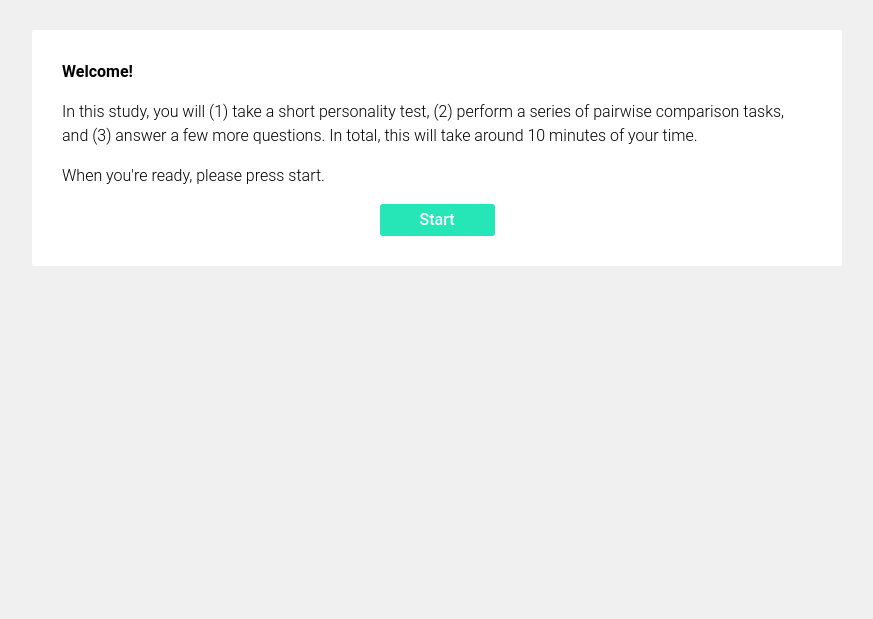
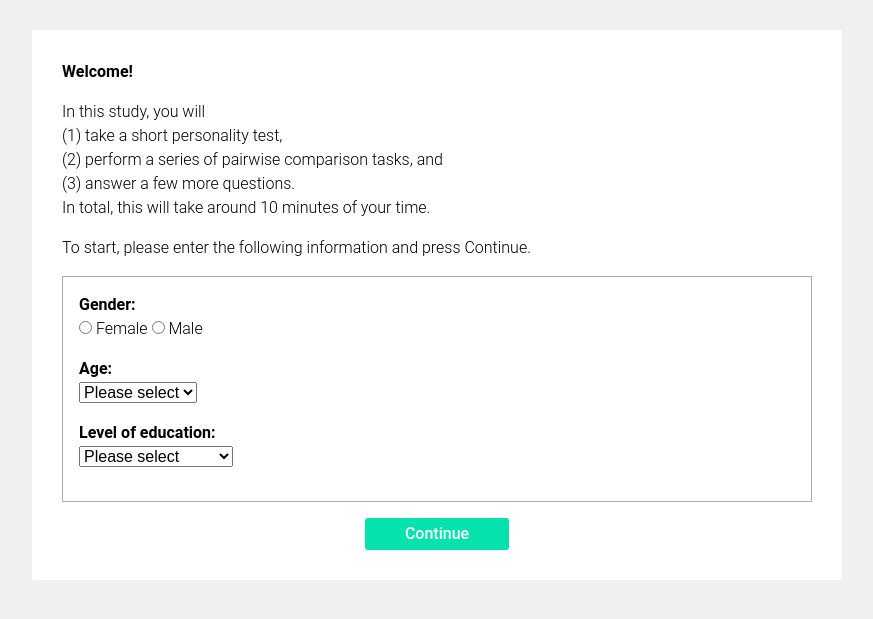
Before and after one commit to graup/thesis-experiment, a Python web app: template pilot-study/templates/start.html in a window 1280 px wide. Shown: the top 619 px of the page, without its empty margins (203-1076 px from the left). Run offline with Jinja, Linux system fonts and the light colour scheme; the template is opened without the code that fills it, so the values that code supplies are empty.

Commit message:
adjustments

```diff
--- a/pilot-study/static/style.css
+++ b/pilot-study/static/style.css
@@ -21,6 +21,12 @@ hr {
     margin: 1.5em 0;
 }
 
+h1 {
+    font-size: 1.5em;
+    font-weight: normal;
+    margin: 0 0 1rem;
+}
+
 #content {
     width: 750px;
     background-color: #fff;
@@ -35,7 +41,7 @@ hr {
 }
 
 .btn {
-    background-color: #26E6B7;
+    background-color: #05e2ac;
     border: 0;
     font: inherit;
     line-height: 2;
@@ -87,9 +93,11 @@ label {
 }
 .answers .rating span:first-child {
     text-align: left;
+    transform: translateX(-2.4em);
 }
 .answers .rating span:last-child {
     text-align: right;
+    transform: translateX(1.7em);
 }
 .answers label {
     display: flex;
--- a/pilot-study/templates/comparison.html
+++ b/pilot-study/templates/comparison.html
@@ -7,10 +7,12 @@
 <body>
   <div id="content">
     <form method="post" id="compare_form">
+        <h1>Step 2 / 3</h1>
+
       <div class="steps" id="steps">
 
         <div id="step0">
-          <p><strong>You will now be asked to compare a few user interface mockups for a new app.</strong></p>
+          <p><strong>You will now compare a few user interface mockups for a new app.</strong></p>
           <p>On the top of the screen, you will be given a scenario and a related task.</p>
           <p>Below that, you will see two versions (1 and 2) of an interface supporting this task.</p>
           <p>Please choose in which version you think <strong>you personally would be more likely to do the task</strong>.</p>
--- a/pilot-study/templates/gcos.html
+++ b/pilot-study/templates/gcos.html
@@ -6,7 +6,8 @@
 </head>
 <body>
   <div id="content">
-    <p><strong>Please take the following short personality test consisting of 12 items.</strong></p>
+    <h1>Step 1 / 3</h1>
+    <p><strong>Please take the following short personality test consisting of {{vignette|length}} items.</strong></p>
     <p>These items refer to a series of hypothetical scenarios. Each scenario describes an incident and lists three ways of responding to it. Please <strong>read</strong> each scenario, <strong>imagine</strong> yourself in that situation, and then <strong>rate the likeliness</strong> of each of the possible responses.</p>
     <p>We all respond in a variety of ways to situations, and probably most or all responses are at least slightly likely for you. If it is very unlikely that you would respond the way described in a given response, you should select answer 1 or 2. If it is moderately likely, you would select a number in the mid range, and if it is very likely that you would respond as described, you would select answer 6 or 7.</p>
     <p>Your results will be saved anonymously.</p>
--- a/pilot-study/templates/start.html
+++ b/pilot-study/templates/start.html
@@ -6,14 +6,49 @@
 </head>
 <body>
   <div id="content">
+    <form method="post">
     <p><strong>Welcome!</strong></p>
-    <p>In this study, you will (1) take a short personality test, (2) perform a series of pairwise comparison tasks, and (3) answer a few more questions. In total, this will take around 10 minutes of your time.</p>
-    <p>When you're ready, please press start.</p>
+    <p>In this study, you will<br>
+      (1) take a short personality test,<br>
+      (2) perform a series of pairwise comparison tasks, and<br>
+      (3) answer a few more questions.<br>
+      In total, this will take around 10 minutes of your time.</p>
+    <p>To start, please enter the following information and press Continue.</p>
+
+    <div class="box">
+        <p><strong>Gender:</strong> <br>
+          <label><input type="radio" name="gender" value="female" required> Female</label>
+          <label><input type="radio" name="gender" value="male" required> Male</label>
+        </p>
+        <p><strong>Age:</strong> <br>
+          <select name="age" required>
+            <option value="">Please select</option>
+            <option>18-26</option>
+            <option>27-32</option>
+            <option>33-40</option>
+            <option>41-55</option>
+            <option>56+</option>
+          </select>
+        </p>
+        <p><strong>Level of education:</strong> <br>
+          <select name="education" required>
+            <option value="">Please select</option>
+            <option>No high school</option>
+            <option>High school / GED</option>
+            <option>Some college</option>
+            <option>Bachelor's degree</option>
+            <option>Master's degree</option>
+            <option>PhD or higher</option>
+          </select>
+        </p>
+    </div>
+
     <!--<p>Your user id: {{user_id}}-{{user_counter}}</p>-->
 
     <div class="actions">
-      <a href="{{ url_for('gcos') }}" class="btn">Start</a>
+      <input type="submit" class="btn" value="Continue">
     </div>
+    </form>
   </div>
 </body>
 </html>
--- a/thesis-experiment/webapp/src/components/pages/IssueDetails.vue
+++ b/thesis-experiment/webapp/src/components/pages/IssueDetails.vue
@@ -1,9 +1,9 @@
 <template>
   <div class="viewport feed has-header">
     <header>
-      <div class="icon-button" v-on:click="gotoRoute('feed')"><ChevronLeftIcon /></div>
+      <div class="icon-button" v-on:click="gotoRoute('/feed')"><ChevronLeftIcon /></div>
       <div class="view-title">Idea Details</div>
-      <div class="icon-button" v-on:click="gotoRoute('feed')"><ChevronLeftIcon /></div>
+      <div class="icon-button" v-on:click="gotoRoute('/feed')"><ChevronLeftIcon /></div>
     </header>
     <main class="content">
 
--- a/thesis-experiment/webapp/src/store/user.js
+++ b/thesis-experiment/webapp/src/store/user.js
@@ -71,6 +71,10 @@ export default {
         if (state.user_loaded) {
           resolve(state.user);
         } else {
+          if (!state.isAuthenticated) {
+            // simply drop if not authenticated
+            return;
+          }
           apiGet('users/me/').then((response) => {
             const user = response.data;
             commit('setUser', user);
```
Also changed, not shown: pilot-study/server.py (+7 -1 lines), pilot-study/templates/survey.html (+2 -27 lines), 2 other files.
